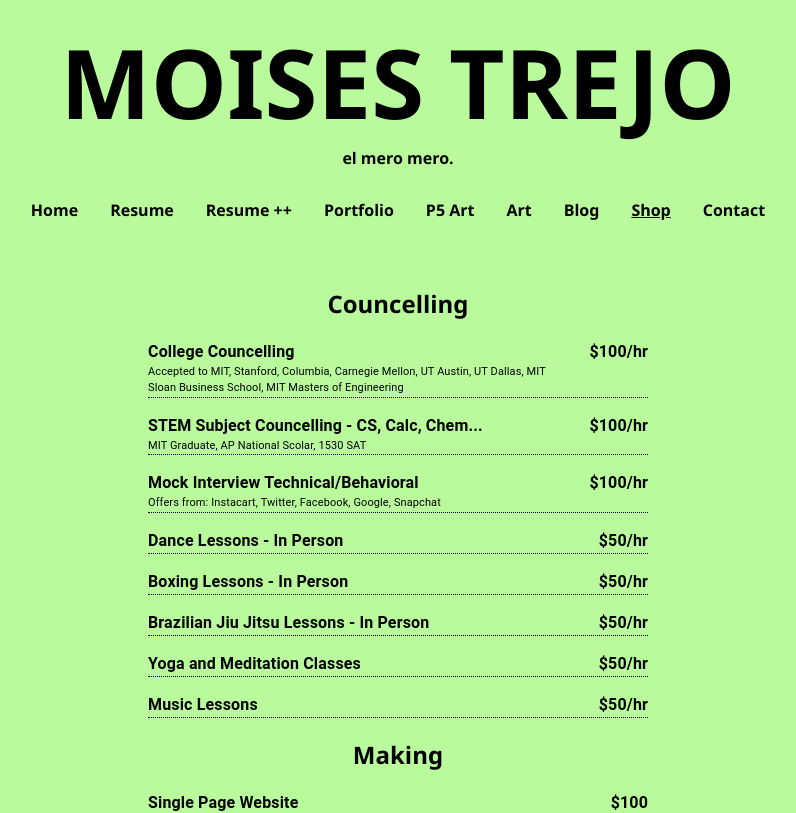
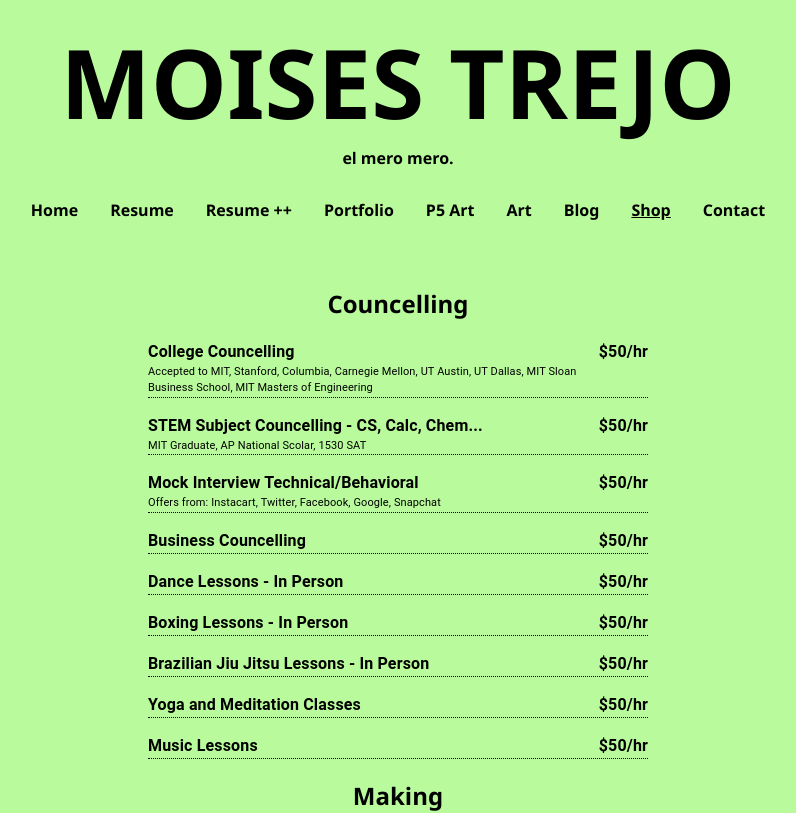
Before and after one commit to mtrejo0/moisestrejo.com, a React (Create React App) app: page /shop in a window 1280 px wide. Shown: the top 813 px of the page, without its empty margins (242-1038 px from the left). Built offline with nearby package versions, Linux system fonts and the light colour scheme.

Commit message:
updated pricing

```diff
--- a/src/containers/shop.tsx
+++ b/src/containers/shop.tsx
@@ -48,23 +48,22 @@ const Shop = () => {
   const councellingItems: any = [
     {
       label: "College Councelling",
-      price: "$100/hr",
+      price: "$50/hr",
       description:
         "Accepted to MIT, Stanford, Columbia, Carnegie Mellon, UT Austin, UT Dallas, MIT Sloan Business School, MIT Masters of Engineering",
     },
     {
       label: "STEM Subject Councelling - CS, Calc, Chem...",
-      price: "$100/hr",
+      price: "$50/hr",
       description: "MIT Graduate, AP National Scolar, 1530 SAT",
     },
     {
       label: "Mock Interview Technical/Behavioral",
-      price: "$100/hr",
+      price: "$50/hr",
       description:
         "Offers from: Instacart, Twitter, Facebook, Google, Snapchat",
     },
-    // { label: "Business Councelling", price: "$100/hr" },
-    // { label: "Financial Councelling", price: "$100/hr" },
+    { label: "Business Councelling", price: "$50/hr" },
     { label: "Dance Lessons - In Person", price: "$50/hr" },
     { label: "Boxing Lessons - In Person", price: "$50/hr" },
     { label: "Brazilian Jiu Jitsu Lessons - In Person", price: "$50/hr" },
--- a/src/information/press.json
+++ b/src/information/press.json
@@ -1,4 +1,20 @@
 [
+
+  {
+    "name": "Instacrt Sazón Shoutout on LinkedIn",
+    "year": "Winter 2023",
+    "tags": ["press"],
+    "description": [
+      ""
+    ],
+    "links": [
+      {
+        "name": "Article",
+        "link": "https://www.linkedin.com/posts/instacart_latinxheritagemonth-activity-7115477241794363393-L8mN?utm_source=share&utm_medium=member_desktop"
+      }
+    ],
+    "img": "https://media.licdn.com/dms/image/D5622AQEHaEZJm6GAdQ/feedshare-shrink_800/0/1696461973007?e=1706140800&v=beta&t=u8ltG9HWvCQutnggylNktIXkv9PfGdVroGYnDQKu7zg"
+  },
   {
     "name": "Spectrum Article about my Sonification UROP",
     "year": "Spring 2022",
```
